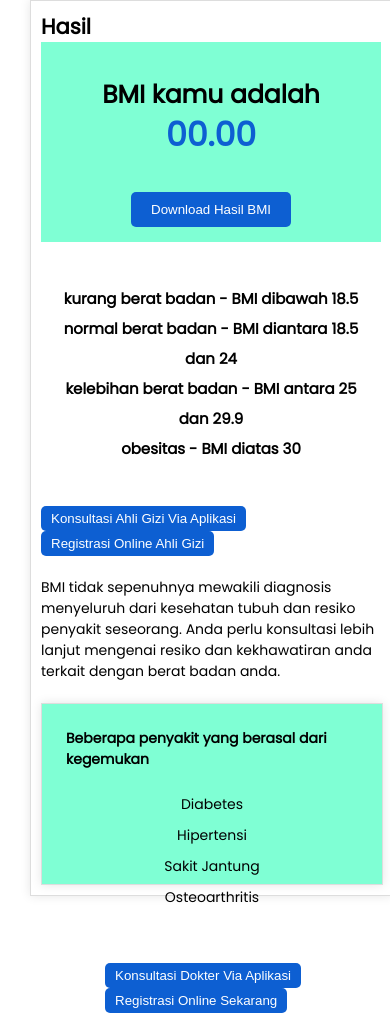
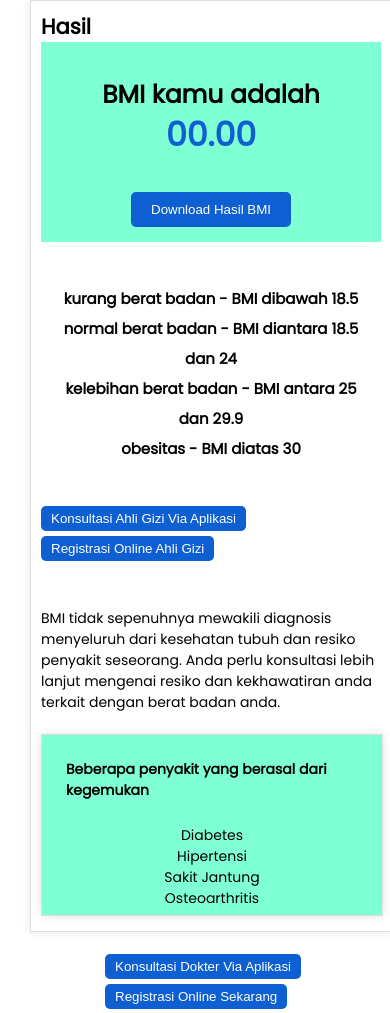
Before and after one commit to revou-fundamental-course/5-aug-24-raflyalvito, a plain HTML site: page index.html in a window 390 px wide. Shown: the part 1099-2112 px from the top of the page. Drawn offline with Linux system fonts and the light colour scheme.

Commit message:
menambahkan responsive css

```diff
--- a/css/style.css
+++ b/css/style.css
@@ -204,6 +204,13 @@ ul li {
     padding: 5px 10px;
   }
 
+  .btn-konsul,
+  .konsul {
+    display: flex;
+    flex-direction: column;
+    margin-bottom: 5px;
+  }
+
   /* Ubah ukuran aside menjadi lebih kecil */
   aside {
     margin: 5px;
@@ -218,6 +225,7 @@ ul li {
   /* Ubah ukuran container menjadi lebih kecil */
   .container {
     height: 180px;
+    margin-bottom: 5px;
   }
 
   /* Ubah ukuran container-akhir menjadi lebih kecil */
@@ -229,9 +237,4 @@ ul li {
   ul {
     padding: 10px;
   }
-
-  /* Ubah ukuran li menjadi lebih kecil */
-  ul li {
-    margin-bottom: 10px;
-  }
 }
--- a/index.html
+++ b/index.html
@@ -107,8 +107,8 @@
           </h6>
 
           <br />
-          <button >Konsultasi Ahli Gizi Via Aplikasi</button>
-          <button >Registrasi Online Ahli Gizi</button>
+          <button class="konsul">Konsultasi Ahli Gizi Via Aplikasi</button>
+          <button class="konsul">Registrasi Online Ahli Gizi</button>
           <br />
           <br />
           <p>
```
